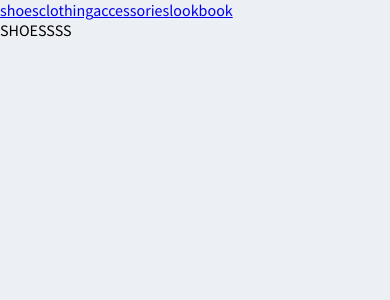
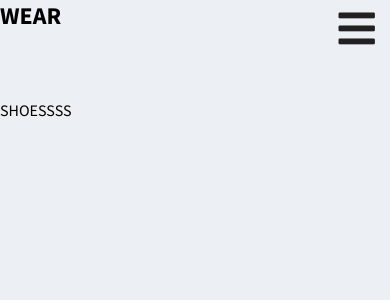
Before and after one commit to porithe/shop-app-react, a React (Create React App) app: page / in a window 390 px wide. Shown: the top 300 px of the page. Built offline with nearby package versions, Linux system fonts and the light colour scheme.

Commit message:
show/hide mobile work

```diff
--- a/public/index.html
+++ b/public/index.html
@@ -7,6 +7,7 @@
     <meta name="theme-color" content="#000000" />
     <link rel="manifest" href="%PUBLIC_URL%/manifest.json" />
     <link href="https://fonts.googleapis.com/css?family=Source+Sans+Pro:300,400,600,700&display=swap" rel="stylesheet">
+    <link rel="stylesheet" href="https://use.fontawesome.com/releases/v5.8.1/css/all.css">
     <title>React App</title>
   </head>
   <body>
--- a/src/components/Nav/Nav.js
+++ b/src/components/Nav/Nav.js
@@ -1,14 +1,114 @@
-import React from 'react';
+import React, { Component } from 'react';
 import styled from 'styled-components';
 import { Link } from "react-router-dom";
+import { colors } from '../../template/colors';
 
-const Nav = () => (
-    <nav>
-        <Link to={"/"}>shoes</Link>
-        <Link to={"/clothing"}>clothing</Link>
-        <Link to={"/accessories"}>accessories</Link>
-        <Link to={"/lookbook"}>lookbook</Link>
-    </nav>
-);
+
+const NavBlock = styled.nav`
+    width: 100%;
+    height: 100px;
+    position: relative;
+`;
+
+const LogoType = styled.h1`
+
+`;
+const Links = styled.div`
+    background-color: ${colors.black};
+    position: fixed;
+    top: 0;
+    right: ${props => props.theme};
+    width: 100%;
+    text-align: center;
+    display: flex;
+    flex-direction: column;
+    justify-content: space-between;
+    height: 250px;
+    padding-top: 55px;
+    transition: .3s;
+`;
+const StyledLink = styled(Link)`
+    color: ${colors.white};
+    text-decoration: none;
+    padding: 10px;
+    font-size: 1.4rem;
+    text-transform: uppercase;
+`;
+const MenuIcon = styled.span`
+    position: absolute;
+    top: 3px;
+    right: 10px;
+    font-size: 2.6rem;
+    color: ${colors.black};
+    padding: 5px;
+`;
+const ExitIcon = styled.span`
+    position: absolute;
+    top: 3px;
+    right: 10px;
+    font-size: 2.6rem;
+    color: ${colors.white};
+    padding: 5px;
+`;
+
+const theme = {
+    show: '0',
+    hide: '-100%',
+};
+
+
+class Nav extends Component {
+
+    constructor(props) {
+        super(props);
+        this.state = {
+            show: false,
+        };
+    }
+
+
+    render() {
+
+
+        const hideNav = () => {
+            this.setState({
+                show: false,
+            });
+            console.log('kliked');
+        };
+        const showNav = () => {
+            this.setState({
+                show: true,
+            });
+        };
+
+        const themeLinks = () => {
+            if (this.state.show === true) {
+                return theme.show;
+            }
+            else {
+                return theme.hide;
+            }
+        };
+
+
+        return (
+            <NavBlock>
+                <LogoType>WEAR</LogoType>
+
+                <MenuIcon className="fas fa-bars" onClick={showNav}></MenuIcon>
+
+                <Links theme={themeLinks}>
+                    <ExitIcon className="fas fa-times" onClick={hideNav}></ExitIcon>
+                    <StyledLink to={"/"}>shoes</StyledLink>
+                    <StyledLink to={"/clothing"}>clothing</StyledLink>
+                    <StyledLink to={"/accessories"}>accessories</StyledLink>
+                    <StyledLink to={"/lookbook"}>lookbook</StyledLink>
+                </Links>
+
+            </NavBlock>
+        )
+    }
+}
 
 export default Nav;
--- a/src/template/colors.js
+++ b/src/template/colors.js
@@ -2,4 +2,5 @@ export const colors = {
     background: '#eceff3',
     green: '#1DE9B6',
     black: '#212121',
+    white: '#FAFAFA',
 };
```
